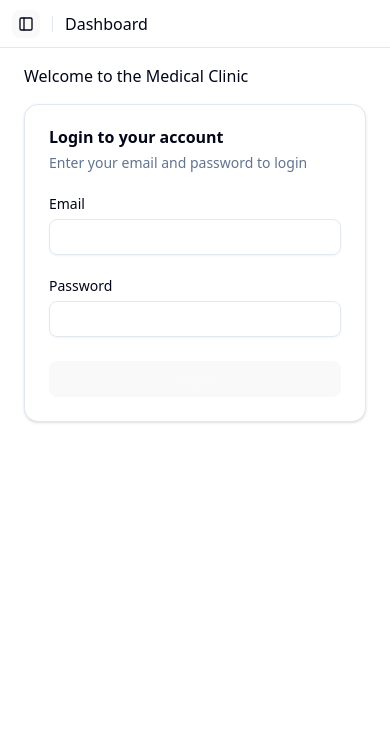
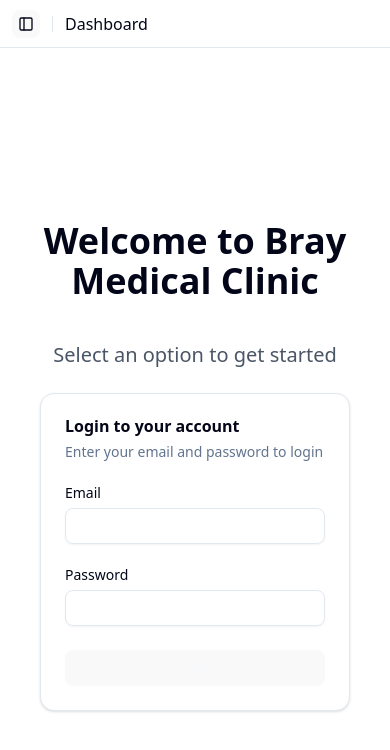
Before and after one commit to JVWC03/FED-CA2, a React (Vite) app: page / in a window 390 px wide. Shown: the top 750 px of the page. Built offline with nearby package versions, Linux system fonts and the light colour scheme.

Commit message:
Added styling and page linking to home page

```diff
--- a/src/pages/Home.jsx
+++ b/src/pages/Home.jsx
@@ -1,11 +1,57 @@
+import { Card, CardContent } from "@/components/ui/card";
+import { useNavigate } from "react-router";
 import LoginForm from "@/components/LoginForm";
 
 export default function Home({ loggedIn, onLogin }) {
+  const navigate = useNavigate();
+
+  const links = [
+    { title: "Doctors", path: "/doctors" },
+    { title: "Patients", path: "/patients" },
+    { title: "Appointments", path: "/appointments" },
+    { title: "Diagnoses", path: "/diagnoses" },
+    { title: "Prescriptions", path: "/prescriptions" },
+  ];
+
   return (
-    <>
-      <h1>Welcome to the Medical Clinic</h1>
+    <div className="min-h-screen flex flex-col items-center justify-center px-4">
 
-      {!loggedIn && <LoginForm onLogin={onLogin} />}
-    </>
+      <h1 className="text-4xl font-bold mb-10 text-center">
+        Welcome to Bray Medical Clinic
+      </h1>
+
+      <h2 className="text-xl font-medium mb-6 text-center text-gray-600">
+          Select an option to get started
+      </h2>
+
+
+      {/* Show login form if user is not logged in */}
+      {!loggedIn && (
+        <div className="mb-10 w-full max-w-md">
+          <LoginForm onLogin={onLogin} />
+        </div>
+      )}
+
+      {/* Navigation cards */}
+      {loggedIn && (
+        <div className="grid grid-cols-1 sm:grid-cols-2 lg:grid-cols-3 gap-6 max-w-4xl w-full">
+
+          {links.map((link) => (
+            <Card
+              key={link.title}
+              onClick={() => navigate(link.path)}
+              className="cursor-pointer hover:shadow-lg transition-shadow duration-200"
+            >
+              <CardContent className="flex items-center justify-center h-32">
+                <h2 className="text-xl font-semibold">
+                  {link.title}
+                </h2>
+              </CardContent>
+            </Card>
+          ))}
+
+        </div>
+      )}
+    </div>
   );
-};
+}
```
